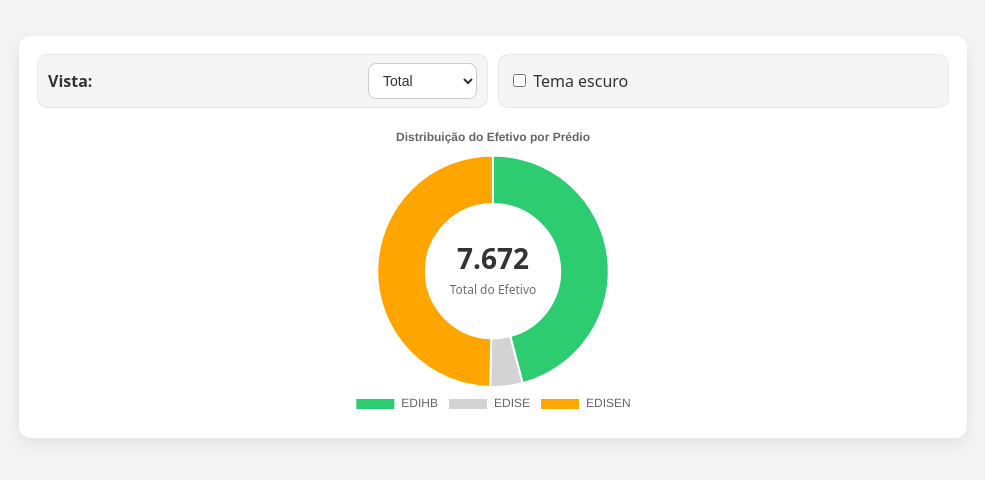
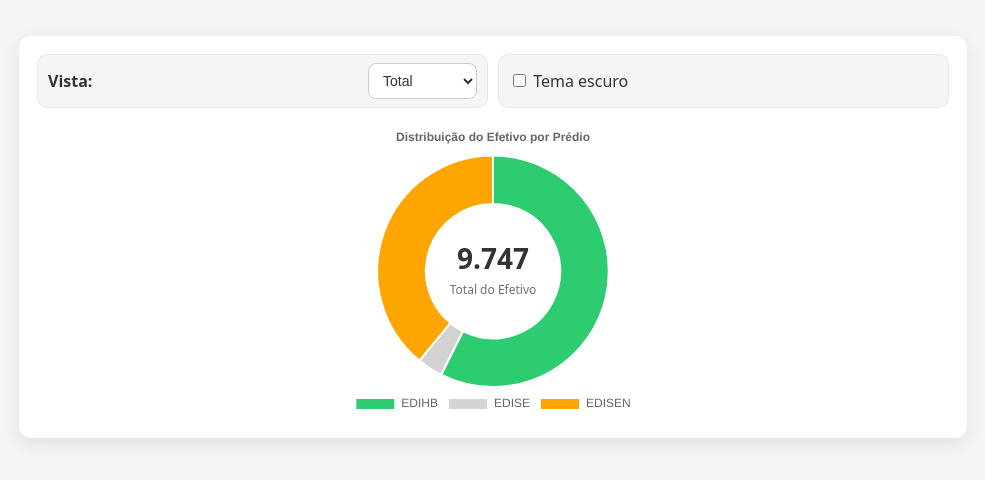
Before and after one commit to ygorkarateca/efeitoPredios, a plain HTML site: page index.html in a window 1280 px wide. Shown: the whole page, without its empty margins (147-1132 px from the left). Drawn offline with nearby package versions, Linux system fonts and the light colour scheme.

Commit message:
Update index.html

```diff
--- a/index.html
+++ b/index.html
@@ -174,7 +174,7 @@
       temaEscuro: false,
       categories: ['Empregado', 'Funcionário', 'Visitante'],
       buildingData: [
-        [2925, 416, 179],  // EDIHB: Empregado, Funcionário, Visitante
+        [5000, 416, 179],  // EDIHB: Empregado, Funcionário, Visitante
         [50, 280, 17],    // EDISE
         [2877, 685, 243] // EDISEN
       ],
```
